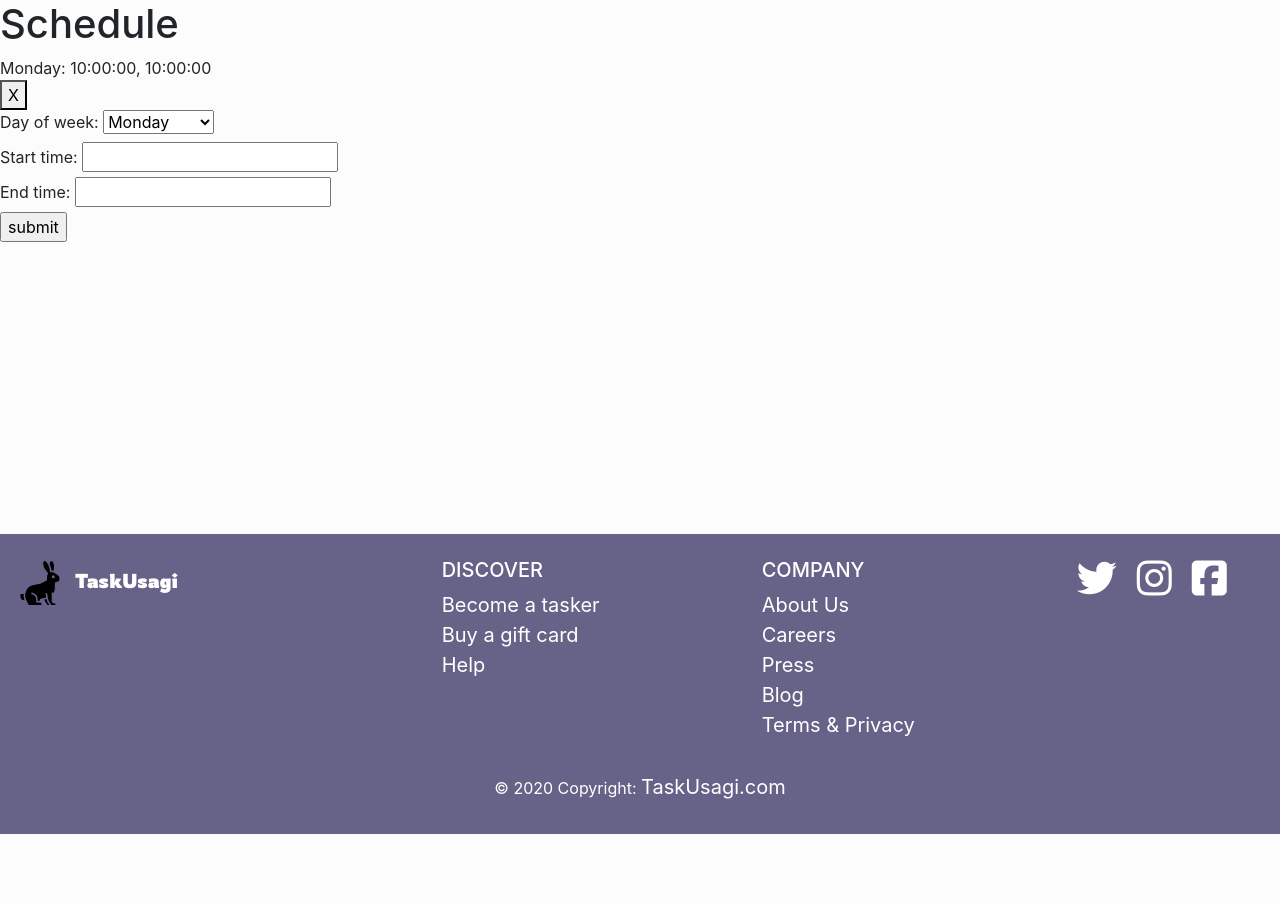
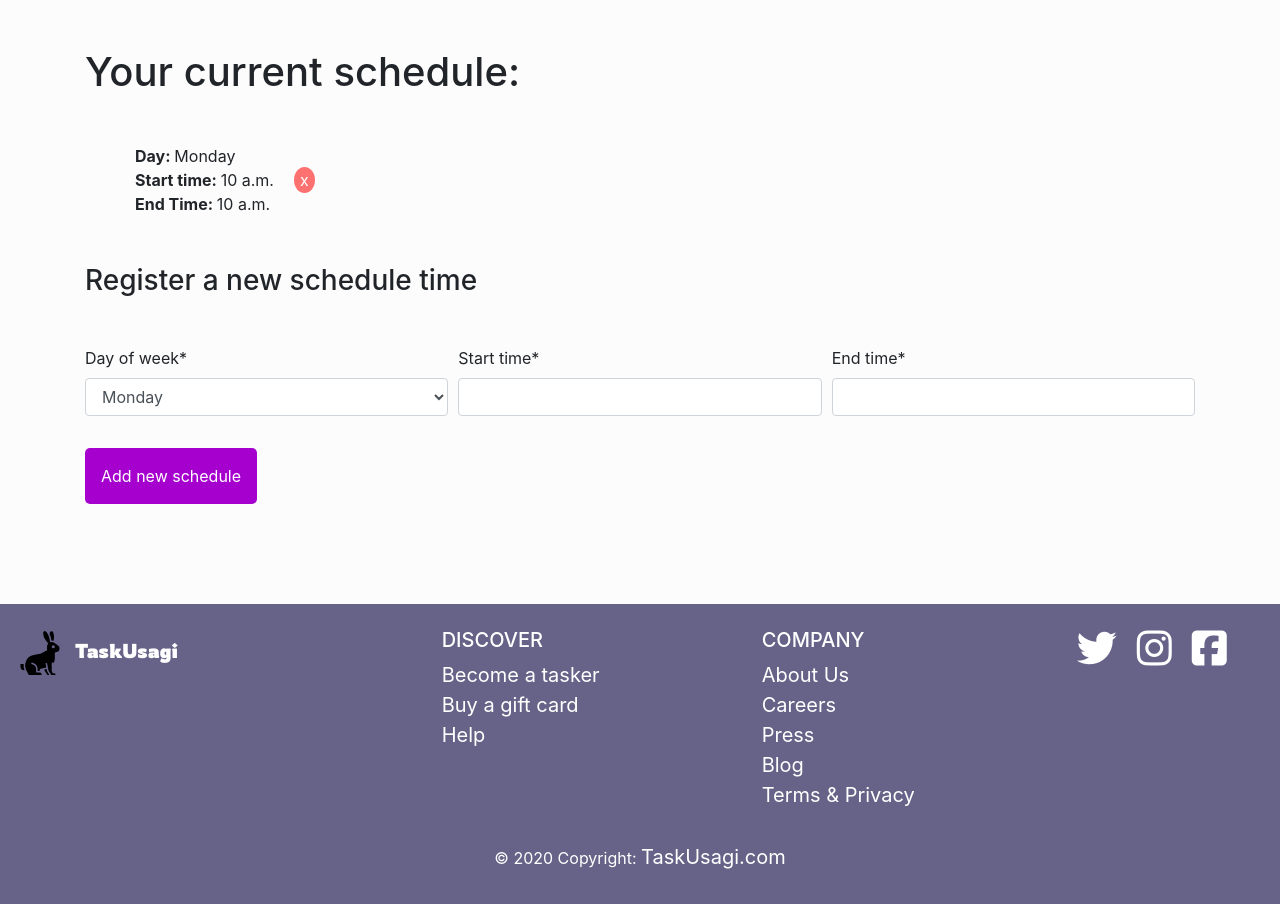
Before and after one commit to j-scu486/taskusagi, a Django app: page /accounts/tasker_schedule/ in a window 1280 px wide. Shown: the part 66-970 px from the top of the page. Before the commit the page ends 900 px from the top, so only its background shows below. Run offline with Django 3.2, Linux system fonts and the light colour scheme; a user stored in the database is signed in; tables that the repository leaves empty hold one stand-in row (values such as "Sample post"); some libraries are stand-ins or nearby versions.

Commit message:
tasker schedule

```diff
--- a/static/taskusagi/style.css
+++ b/static/taskusagi/style.css
@@ -214,6 +214,20 @@ ul {
     border-radius: 5px;
 }
 
+.btn-custom-3 {
+    display: block;
+    border: none;
+    background-color: var(--error-message);
+    color: #fff;
+    border-radius: 50%;
+    margin-left: 20px;
+    transition: box-shadow .25s;
+}
+
+.btn-custom-3:hover {
+    box-shadow: 1px 1px 5px var(--error-message);
+}
+
 .btn-custom-2:hover {
     color: #fff;
 }
@@ -387,7 +401,7 @@ ul {
     text-align: center;
 }
 
-/* TAKSS */
+/* TASKS */
 
 #tasks .task-card-wrapper {
     display: flex;
@@ -413,7 +427,17 @@ ul {
     color: var(--main-text-hover)
 }
 
+/* TASKER SCHEDULE */
 
+#tasker-schedule .schedule-wrapper {
+    display: flex;
+}
+
+#tasker-schedule .schedule-item {
+    display: flex;
+    align-items: center;
+    margin: 0 50px;
+}
 /* FOOTER */
 
 .page-footer {
--- a/templates/users/_seekerdash.html
+++ b/templates/users/_seekerdash.html
@@ -23,7 +23,7 @@
                 </p>
                 <form action="{% url 'user:todo-delete' todo.id %}" method="POST" >
                     {% csrf_token %}
-                    <input type="submit" class="todo-delete" value="x" class="todo-delete">
+                    <input type="submit" class="todo-delete" value="x"">
                 </form>
             </div>
 
--- a/templates/users/tasker_schedule.html
+++ b/templates/users/tasker_schedule.html
@@ -1,23 +1,44 @@
 {% extends 'base.html' %}
+{% load crispy_forms_tags %}
 
 {% block content %}
 
-<h1>Schedule</h1>
-
+<section id="tasker-schedule">
+    <div class="container">
+        <h1 class="my-5">Your current schedule: </h1>
+        <div class="schedule-wrapper">
             {% for schedule in schedule_list %}
-    <p>
-        {{ schedule }}
+            <div class="schedule-item">
+                <div class="items">
+                    <p><strong>Day: </strong>{{ schedule.get_day_of_week_display }}</p>
+                    <p><strong>Start time: </strong> {{schedule.start_time}}</p>
+                    <p><strong>End Time: </strong> {{ schedule.end_time }}</p>
+                </div>
                 <form action="{% url 'user:tasker-schedule-delete' schedule.id %}" method="POST">
                     {% csrf_token %}
-            <button type="submit">X</button>
+                    <input type="submit" value="x" class="btn-custom-3">
                 </form>
-    </p>
-
+            </div>
         {% endfor %}
-
+        </div>
+        <h3 class="my-5">Register a new schedule time</h3>
         <form method="POST">
             {% csrf_token %}
-    {{ form.as_p }}
-    <input type="submit" value="submit">
+            <div class="form-row">
+                <div class="form-group col-md-4">
+                    {{ form.day_of_week|as_crispy_field}}
+                </div>
+                <div class="form-group col-md-4">
+                    {{ form.start_time|as_crispy_field}}
+                </div>
+                <div class="form-group col-md-4">
+                    {{ form.end_time|as_crispy_field}}
+                </div>
+            </div>
+            <input class="btn-custom-2"type="submit" value="Add new schedule">
         </form>
+    </div>
+
+</section>
+
 {% endblock %}
```
Lines whose indentation alone changed are shown as unchanged.
